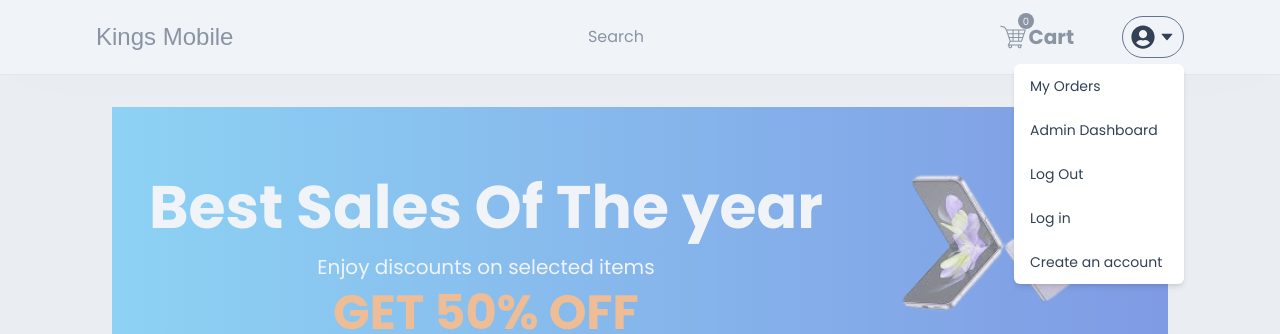
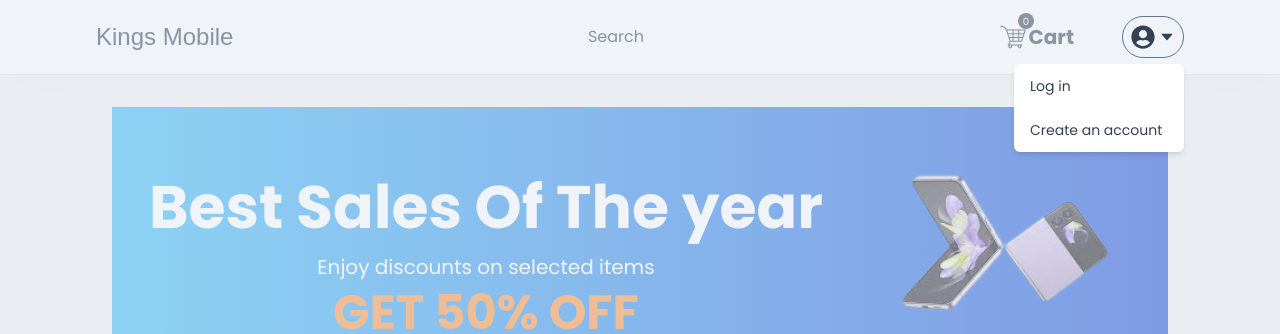
Before and after one commit to okoid721/Phone_Eccomerce, a Next.js app in the folder phone-eccomerce/: page / in a window 1280 px wide. Both pictures are taken after a click on the element 1153 px from the left and 37 px from the top of the page. Shown: the top 334 px of the page. Built offline with nearby package versions, Linux system fonts and the light colour scheme; no server answers; a web font is replaced by a local one.

Commit message:
eccomerce

```diff
--- a/phone-eccomerce/app/components/navbar/NavBar.tsx
+++ b/phone-eccomerce/app/components/navbar/NavBar.tsx
@@ -32,7 +32,7 @@ const NavBar = async () => {
             <div className=" hidden md:block">Search</div>
             <div className=" flex items-center gap-8 md:gap-12">
               <CartCount />
-              <UserMenu />
+              <UserMenu currentUser={currentUser} />
             </div>
           </div>
         </Containers>
--- a/phone-eccomerce/app/components/navbar/UserMenu.tsx
+++ b/phone-eccomerce/app/components/navbar/UserMenu.tsx
@@ -9,9 +9,10 @@ import { signOut } from 'next-auth/react';
 import BackDrop from './BackDrop';
 import { useCart } from '@/app/hooks/useCart';
 import { User } from '@prisma/client';
+import { SafeUser } from '@/types';
 
 interface UserMenuProps {
-  currentUser: User;
+  currentUser: SafeUser | null;
 }
 
 const UserMenu: React.FC<UserMenuProps> = ({ currentUser }) => {
@@ -32,6 +33,8 @@ const UserMenu: React.FC<UserMenuProps> = ({ currentUser }) => {
         </div>
         {isOpen && (
           <div className="absolute rounded-md shadow-md w-[170px] bg-white overflow-hidden right-0 top-12 text-sm flex flex-col cursor-pointer ">
+            {currentUser ? (
+              <>
                 <div>
                   <Link href={'/orders'}>
                     <MenuItem onClick={toggleOpen}>My Orders</MenuItem>
@@ -41,6 +44,7 @@ const UserMenu: React.FC<UserMenuProps> = ({ currentUser }) => {
                   <Link href={'/admin'}>
                     <MenuItem onClick={toggleOpen}>Admin Dashboard</MenuItem>
                   </Link>
+                  <hr />
                   <MenuItem
                     onClick={() => {
                       toggleOpen();
@@ -50,6 +54,8 @@ const UserMenu: React.FC<UserMenuProps> = ({ currentUser }) => {
                     Log Out
                   </MenuItem>
                 </div>
+              </>
+            ) : (
               <div>
                 <div>
                   <Link href={'/login'}>
@@ -60,6 +66,7 @@ const UserMenu: React.FC<UserMenuProps> = ({ currentUser }) => {
                   </Link>
                 </div>
               </div>
+            )}
           </div>
         )}
       </div>
--- /dev/null
+++ b/phone-eccomerce/types/index.ts
@@ -0,0 +1,7 @@
+import { User } from "@prisma/client";
+
+export type SafeUser = Omit<User, "createdAt" | "updatedAt" | "emailVerified"> & {
+    createdAt: string;
+    updatedAt: string;
+    emailVerified: string | null
+}
```
Lines whose indentation alone changed are shown as unchanged.
